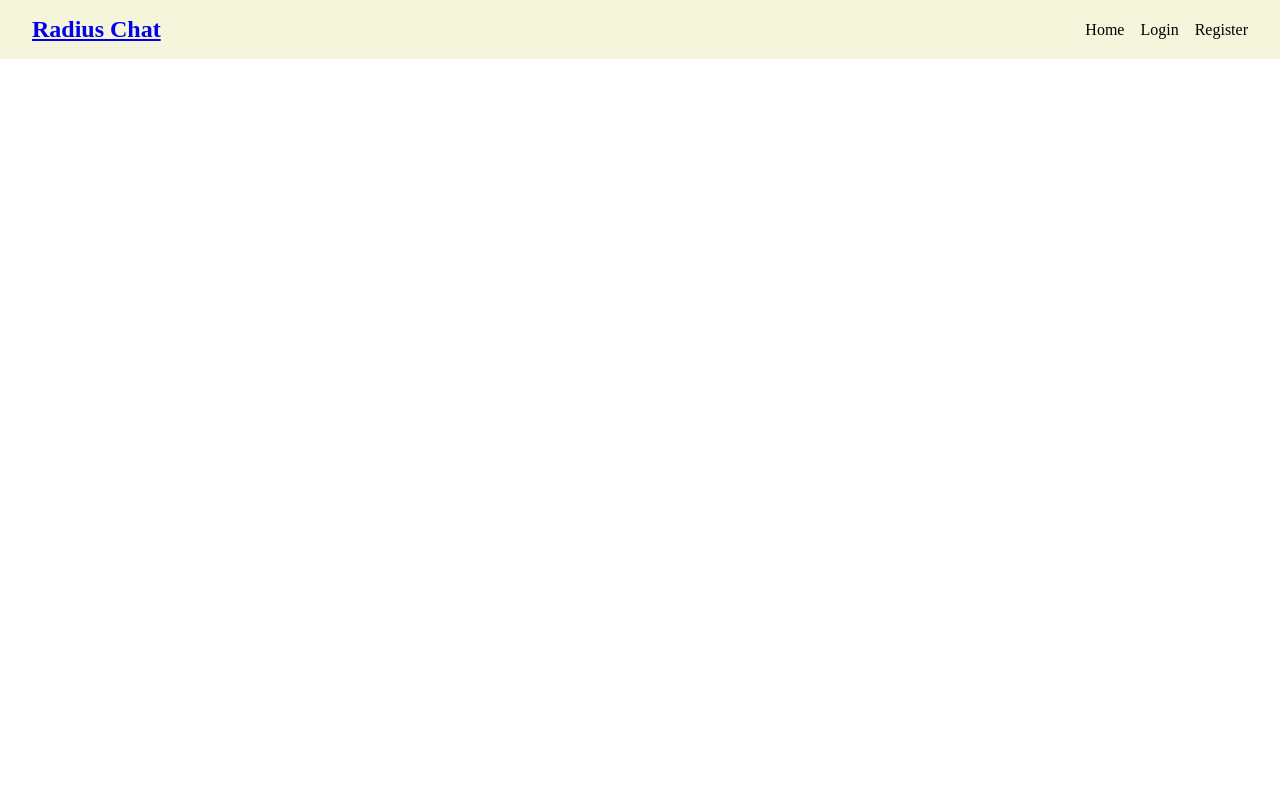
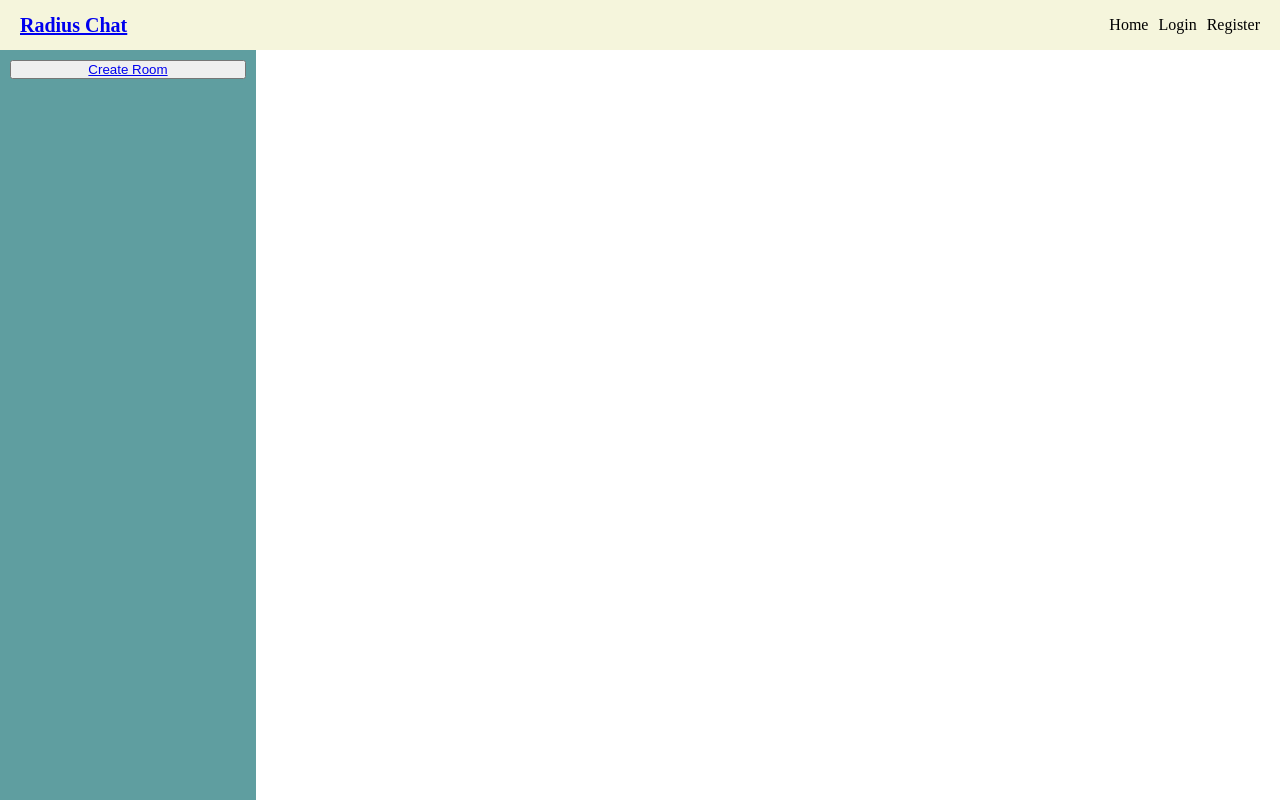
Before and after one commit to Yugsolanki/radius-chat, a Django app: page / in a window 1280 px wide. Run offline with Django 4.2, Linux system fonts and the light colour scheme.

Commit message:
login, logout, register, room chat, send message, no UI

```diff
--- a/base/templates/base/home.html
+++ b/base/templates/base/home.html
@@ -2,20 +2,23 @@
 {% load static %}
 {% block content %}
 
-<style>
-  .home-container {
-      display: grid;
-      grid-template-columns: 1fr 3fr;
-  }
+<div class="home-container">
 
-</style>
+  {% block room_list %}
+  <div class="rooms-list">
+    <button><a href="{% url 'createroom' %}">Create Room</a></button>
+    {% for room in rooms %}
+        <div class="room">
+        <a href="{% url 'room' room.id %}">{{room.name}}</a>
+        </div>
+    {% endfor %}
+  </div>
+  {% endblock %}
 
-<div class="home-container">
-  <div class="rooms-list">
+  <div>
+    {% block room %}{% endblock %}
+  </div>
 
-  </div>
-  <div class="room">
-  </div>
 </div>
 
 {% endblock content %}
--- /dev/null
+++ b/base/templates/base/sidepanel.html
@@ -0,0 +1,4 @@
+{% extends 'base/home.html' %}
+{% block sidepanel %}
+
+{% endblock %}
--- a/base/urls.py
+++ b/base/urls.py
@@ -8,6 +8,6 @@ urlpatterns = [
     path('register/', views.register, name='register'),
     path('logout/', views.logoutUser, name='logout'),
 
-    path('room/', views.room, name='room'),
+    path('room/<str:pk>', views.room, name='room'),
     path('createroom/', views.createroom, name='createroom')
 ]
--- a/base/views.py
+++ b/base/views.py
@@ -6,6 +6,9 @@ from django.views import generic
 from .models import Room, Message, User, Location
 from .forms import RoomForm, MyUserCreationForm, UserForm
 import geocoder
+from math import sin, cos, sqrt, atan2, radians
+# from background_task import background
+# from datetime import timedelta
 
 def getLocation():
     g = geocoder.ip('me')
@@ -13,8 +16,45 @@ def getLocation():
     location = Location.objects.create(latitude=userLatitude, longitude=userLongitude)
     return location
 
+def calculate_distance(lat1, lon1, lat2, lon2):
+    R = 6373.0
+    lat1, lon1, lat2, lon2 = map(radians, [lat1, lon1, lat2, lon2])
+    dlon = lon2 - lon1
+    dlat = lat2 - lat1
+    a = sin(dlat / 2)**2 + cos(lat1) * cos(lat2) * sin(dlon / 2)**2
+    c = 2 * atan2(sqrt(a), sqrt(1 - a))
+    distance = R * c
+    return distance
+
+#@background(schedule=timedelta(seconds=20))
+def updateUserLocation(request):
+    g = getLocation()
+    username = request.user.username
+    user = User.objects.get(username=username)
+    user.location = g
+    user.save()
+
+def getRooms(request):
+    all_rooms = Room.objects.all()
+    rooms = []
+    username = request.user.username
+    user = User.objects.get(username=username)
+    userLat, userLng = user.location.latitude, user.location.longitude
+    for room in all_rooms:
+        roomLat, roomLng = room.location.latitude, room.location.longitude
+        distance = calculate_distance(userLat, userLng, roomLat, roomLng)
+        if distance <= room.radius:
+            rooms.append(room)
+    return rooms
+
+
 def home(request):
-    return render(request, 'base/home.html')
+    context = {}
+    if request.user.is_authenticated:
+        rooms = getRooms(request)
+        context = {'rooms': rooms}
+    return render(request, 'base/home.html', context)
+
 
 def loginUser(request):
     page = 'login'
@@ -39,7 +79,7 @@ def loginUser(request):
             messages.error(request, 'Username OR password does not exit')
 
     context = {'page': page}
-    return render(request, 'base/login.html', context)
+    return render(request, 'base/login_register.html', context)
 
 def logoutUser(request):
     logout(request)
@@ -58,10 +98,28 @@ def register(request):
         else:
             messages.error(request, 'An error occurred during registration')
     context = {'form': form}
-    return render(request, 'base/register.html', context)
+    return render(request, 'base/login_register.html', context)
 
-def room(request):
-    return render(request, 'base/room.html')
+def room(request, pk):
+    global rooms
+    if request.user.is_authenticated:
+        rooms = getRooms(request)
+    room = Room.objects.get(id=pk)
+    room_messages = room.message_set.all()
+    participants = room.participants.all()
+
+    if request.method == 'POST':
+        message = Message.objects.create(
+            user=request.user,
+            room=room,
+            content=request.POST.get('content')
+        )
+        room.participants.add(request.user)
+        return redirect('room', pk=room.id)
+
+    context = {'room': room, 'room_messages': room_messages,
+               'participants': participants, 'rooms': rooms}
+    return render(request, 'base/room.html', context)
 
 def createroom(request):
     form = RoomForm()
--- a/static/css/style.css
+++ b/static/css/style.css
@@ -1,3 +1,56 @@
-@tailwind base;
-@tailwind components;
-@tailwind utilities;
+* {
+    margin: 0;
+    padding: 0;
+    box-sizing: border-box;
+}
+html {
+    font-size: 10px;
+}
+body {
+    display: grid;
+    grid-auto-flow: column;
+    height: 100vh;
+    font-size: 1.6rem;
+}
+
+.nav-container {
+    position: fixed;
+    width: 100%;
+    height: 5rem;
+    top: 0;
+    left: 0;
+    display: flex;
+    justify-content: space-between;
+    align-items: center;
+    padding: 1rem 2rem;
+    background-color: beige;
+}
+.nav-brand {
+    font-size: 2rem;
+    font-weight: 600;
+}
+.nav-links {
+    display: flex;
+    gap: 1rem;
+}
+.nav-links a {
+    text-decoration: none;
+    color: #000;
+}
+
+main {
+    margin-top: 5rem;
+}
+.home-container {
+    height: 100%;
+    display: grid;
+    grid-template-columns: 1fr 4fr;
+}
+.rooms-list {
+    display: flex;
+    flex-direction: column;
+    gap: 1rem;
+    padding: 1rem;
+    height: 100%;
+    background-color: cadetblue;
+}
--- a/templates/main.html
+++ b/templates/main.html
@@ -6,55 +6,17 @@
     <meta http-equiv="X-UA-Compatible" content="IE=edge">
     <meta name="viewport" content="width=device-width, initial-scale=.0">
     <title>Radius Chat</title>
+    <link rel="stylesheet" href="{% static 'css/style.css' %}">
 </head>
 <body>
 
-  <!-- style navbar -->
-  <style>
-    * {
-      margin: 0;
-      padding: 0;
-      box-sizing: border-box;
-    }
-    .nav-container {
-      display: flex;
-      justify-content: space-between;
-      align-items: center;
-      padding: 1rem 2rem;
-      background-color: beige;
-    }
-    .nav-brand {
-      font-size: 1.5rem;
-      font-weight: 600;
-    }
-    .nav-links {
-      display: flex;
-      gap: 1rem;
-    }
-    .nav-links a {
-      text-decoration: none;
-      color: #000;
-    }
-  </style>
+    {% include 'navbar.html' %}
 
-  <nav class="nav-container">
-    <div class="nav-brand">
-      <a href="{% url 'home' %}">Radius Chat</a>
-    </div>
-    <div class="nav-links">
-      <a href="{% url 'home' %}">Home</a>
-      {% if request.user.is_authenticated %}
-        <a href="{% url 'logout' %}">Logout</a>
-      {% else %}
-        <a href="{% url 'login' %}">Login</a>
-        <a href="{% url 'register' %}">Register</a>
-      {% endif %}
-    </div>
-  </nav>
+    <main>
+        {% block content %}
 
-    {% block content %}
-
-    {% endblock %}
+        {% endblock %}
+    </main>
 
 </body>
 </html>
--- /dev/null
+++ b/templates/navbar.html
@@ -0,0 +1,16 @@
+{% load static %}
+
+<nav class="nav-container">
+    <div class="nav-brand">
+      <a href="{% url 'home' %}">Radius Chat</a>
+    </div>
+    <div class="nav-links">
+      <a href="{% url 'home' %}">Home</a>
+      {% if request.user.is_authenticated %}
+        <a href="{% url 'logout' %}">Logout</a>
+      {% else %}
+        <a href="{% url 'login' %}">Login</a>
+        <a href="{% url 'register' %}">Register</a>
+      {% endif %}
+    </div>
+</nav>
```
Also changed, not shown: base/templates/base/login_register.html (renamed from base/templates/base/login.html, +8 -0 lines), base/templates/base/register.html (deleted, +0 -11 lines), base/templates/base/room.html (+25 -0 lines), db.sqlite3.
